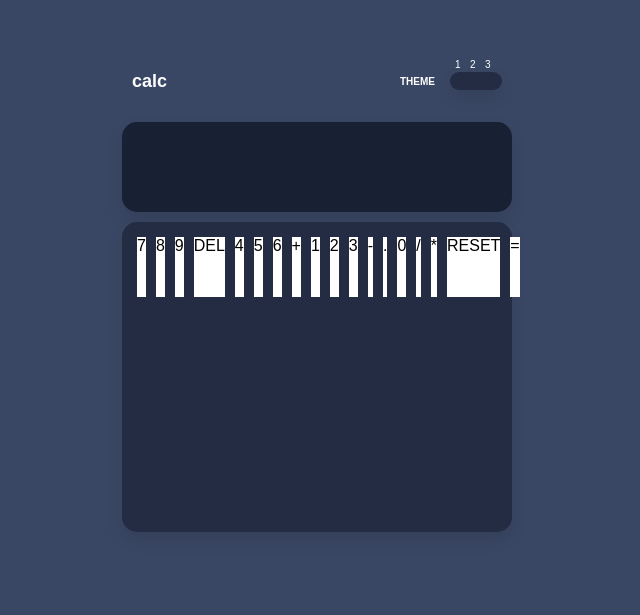
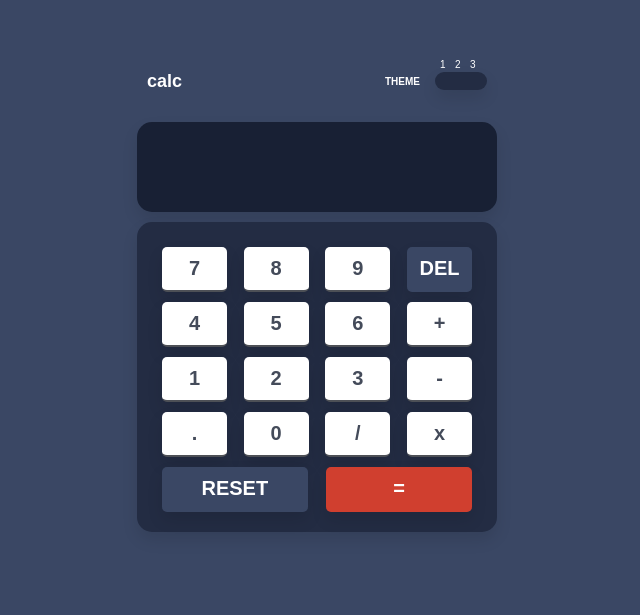
Before and after one commit to Tsiangana/calculator-app-main, a plain HTML site: page index.html in a window 1280 px wide. Shown: the part 118-733 px from the top of the page, without its empty margins (333-973 px from the left). Drawn offline with Linux system fonts and the light colour scheme.

Commit message:
my second calculator 80% done

```diff
--- a/css/style.css
+++ b/css/style.css
@@ -101,7 +101,7 @@
     }
 
     .calculator{
-        width: 410px;
+        width: 380px;
         height: 500px;
         /*border: var(--border);*/
         display: block;
@@ -257,15 +257,52 @@
         background-color: hsl(223, 31%, 20%);
         border-radius: 15px;
         box-shadow: var(--box-shadow);
-        padding: 10px;
+        padding: 20px;
         position: relative;
+        display: block;
+    }
+    .calculator .content .num-container{
+        width: 100%;
+        height: 55px;
+        padding: 5px;
         display: flex;
+        align-items: center;
+        justify-content: space-between;
+        /*border: var(--border);*/
     }
     .calculator .content .num{
-        width: 60px;
-        height: 60px;
-        margin: 5px;
+        width: 65px;
+        height: 45px;
+        cursor: pointer;
+        /*margin: 5px;*/
         background-color: #fff;
+        border-radius: 5px;
+        box-shadow: var(--box-shadow);
+        display: flex;
+        align-items: center;
+        justify-content: center;
+        font-size: 20px;
+        font-weight: 600;
+        color: hsl(221, 14%, 31%);
+        border-bottom: 2px solid hsl(220, 6%, 32%);
+    }
+
+    .calculator .content .clean1{
+        background-color: hsl(222, 26%, 31%);
+        border-bottom: 2px solid hsl(222, 26%, 31%);
+        color: #fff;
+    }
+    .calculator .content .clean2{
+        background-color: hsl(222, 26%, 31%);
+        border-bottom: 2px solid hsl(222, 26%, 31%);
+        color: #fff;
+        width: 47%;
+    }
+    .calculator .content .equal{
+        background-color: hsl(6, 63%, 50%);
+        border-bottom: 2px solid hsl(6, 63%, 50%);
+        color: #fff;
+        width: 47%;
     }
 
     /* fim da main */
--- a/index.html
+++ b/index.html
@@ -27,8 +27,8 @@
               <div class="radio">
                 <div class="radio-button-container">
                   <div class="radio-button">
-                  <input type="radio" class="radio-button__input" id="radio1" name="radio-group">
-                  <label class="radio-button__label" for="radio1">
+                  <input type="radio" class="radio-button__input" id="radio1" active="" name="radio-group">
+                  <label class="radio-button__label" for="radio1" active="">
                     <span class="radio-button__custom"></span>
                   </label>
                 </div>
@@ -55,24 +55,34 @@
             <input type="text" readonly class="value" name="txt">
           </header>
           <main class="content">
+            <div class="num-container">
               <div class="num" onclick="document.calc.txt.value +='7' ">7</div>
               <div class="num" onclick="document.calc.txt.value +='8' ">8</div>
               <div class="num" onclick="document.calc.txt.value +='9' ">9</div>
-            <div class="num clear" onclick="calc.txt.value = '' ">DEL</div>
+              <div class="num clear clean1" onclick="calc.txt.value = '' ">DEL</div>
+            </div>
+            <div class="num-container">
               <div class="num" onclick="document.calc.txt.value +='4' ">4</div>
               <div class="num" onclick="document.calc.txt.value +='5' ">5</div>
               <div class="num" onclick="document.calc.txt.value +='6' ">6</div>
               <div class="num plues" onclick="document.calc.txt.value +='+' ">+</div>
+            </div>
+            <div class="num-container">
               <div class="num" onclick="document.calc.txt.value +='1' ">1</div>
               <div class="num" onclick="document.calc.txt.value +='2' ">2</div>
               <div class="num" onclick="document.calc.txt.value +='3' ">3</div>
               <div class="num" onclick="document.calc.txt.value +='-' ">-</div>
+            </div>
+            <div class="num-container">
               <div class="num" onclick="document.calc.txt.value +='.' ">.</div>
               <div class="num" onclick="document.calc.txt.value +='0' ">0</div>
               <div class="num" onclick="document.calc.txt.value +='/' ">/</div>
-            <div class="num" onclick="document.calc.txt.value +='*' ">*</div>
-            <div class="num clear" onclick="calc.txt.value = '' ">RESET</div>
+              <div class="num" onclick="document.calc.txt.value +='*' ">x</div>
+            </div>
+            <div class="num-container">
+              <div class="num clear clean2" onclick="calc.txt.value = '' ">RESET</div>
               <div class="num equal" onclick="document.calc.txt.value =eval(calc.txt.value) ">=</span>
+            </div>
           </main>
         </form>
       </div>
```
Lines whose indentation alone changed are shown as unchanged.
